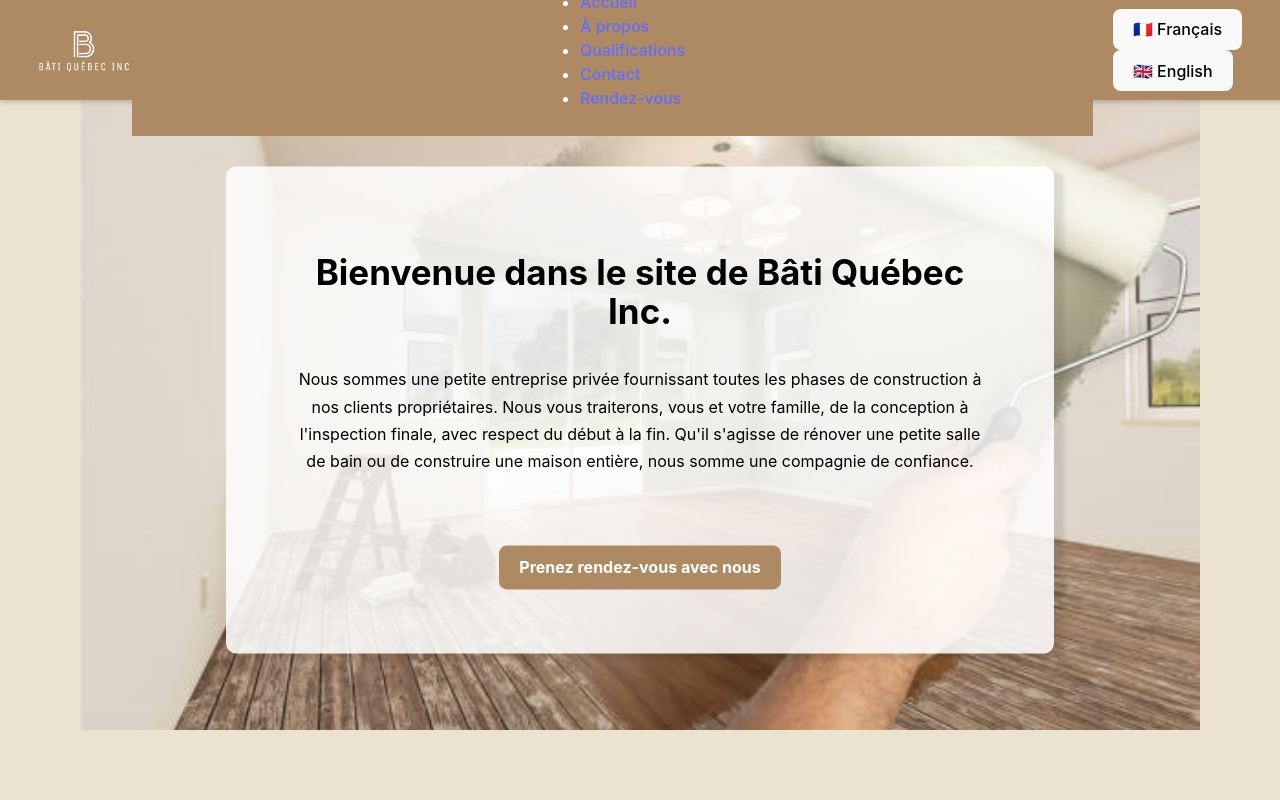
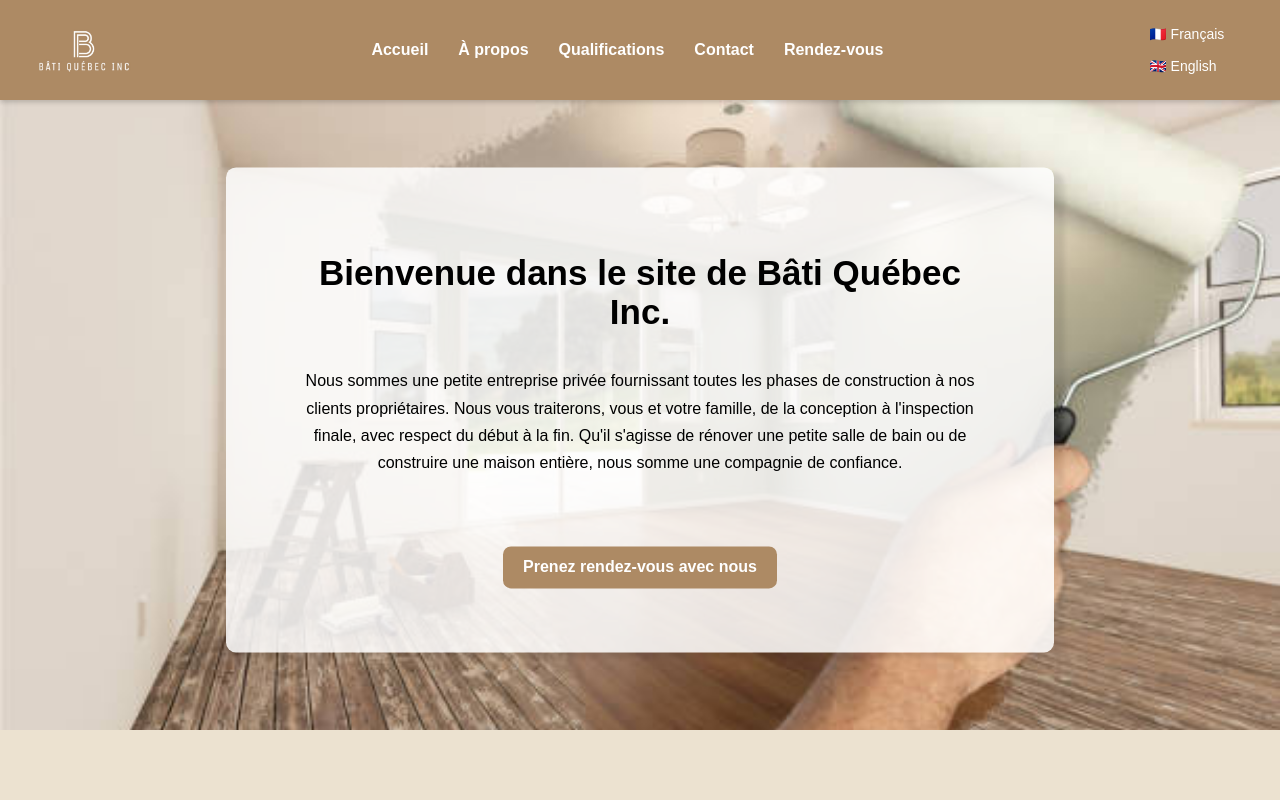
Before and after one commit to MyriamAssam/bati, a React (Vite) app: page / in a window 1280 px wide. Shown: the top 800 px of the page. Built offline with nearby package versions, Linux system fonts and the light colour scheme.

Commit message:
Ajustement style

```diff
--- a/src/App.css
+++ b/src/App.css
@@ -7,12 +7,10 @@
 
 html,
 body {
-  display: flex;
-  flex-direction: column;
-  min-height: 100vh;
   margin: 0;
   padding: 0;
   background-color: #ECE2D0;
+  font-family: Arial, sans-serif;
 }
 
 @keyframes fadeInAnimation {
@@ -37,7 +35,124 @@
   position: relative;
 }
 
+/* ✅ Ajustement global */
+html,
+body {
+  margin: 0;
+  padding: 0;
+  background-color: #ECE2D0;
+  font-family: Arial, sans-serif;
+}
+
 /* ✅ Correction du Header */
+.header {
+  background-color: #AD8A64;
+  color: white;
+  padding: 10px 20px;
+  display: flex;
+  align-items: center;
+  justify-content: space-between;
+  width: 100%;
+  position: fixed;
+  top: 0;
+  left: 0;
+  right: 0;
+  z-index: 1000;
+  height: 80px;
+  box-shadow: 0px 2px 5px rgba(0, 0, 0, 0.1);
+}
+
+/* ✅ Logo */
+.logo-container {
+  display: flex;
+  align-items: center;
+}
+
+.logo {
+  height: 50px;
+  width: auto;
+}
+
+/* ✅ Navigation */
+.nav {
+  display: flex;
+  align-items: center;
+}
+
+.menu-list {
+  display: flex;
+  list-style: none;
+  padding: 0;
+  margin: 0;
+}
+
+.menu-list li {
+  padding: 10px 15px;
+}
+
+.menu-list a {
+  color: white;
+  text-decoration: none;
+  font-size: 16px;
+  font-weight: bold;
+}
+
+.menu-list a:hover {
+  text-decoration: underline;
+}
+
+/* ✅ Bouton Langue */
+.language-switcher button {
+  background: none;
+  border: none;
+  font-size: 14px;
+  cursor: pointer;
+  margin-left: 10px;
+  color: white;
+}
+
+/* ✅ Menu Burger sur Mobile */
+.menu-button {
+  display: none;
+  background: none;
+  border: none;
+  font-size: 24px;
+  cursor: pointer;
+  color: white;
+}
+
+/* ✅ Responsive */
+@media (max-width: 768px) {
+  .menu-button {
+    display: block;
+  }
+
+  .nav {
+    display: none;
+    position: absolute;
+    top: 80px;
+    left: 0;
+    width: 100%;
+    background-color: #AD8A64;
+    flex-direction: column;
+    padding: 20px 0;
+    text-align: center;
+  }
+
+  .menu-open {
+    display: flex !important;
+  }
+
+  .menu-list {
+    flex-direction: column;
+  }
+
+  .menu-list li {
+    padding: 12px;
+  }
+}
+
+
 header {
   background-color: #AD8A64;
   color: white;
@@ -67,9 +182,7 @@
   margin-left: 10px;
 }
 
-/* ✅ Correction du Menu Desktop */
-/* ✅ Assurez-vous que le menu ne se coupe pas sur mobile */
-/* ✅ Correction du Menu */
+
 nav {
   display: flex;
   flex-wrap: wrap;
--- a/src/Header.jsx
+++ b/src/Header.jsx
@@ -1,32 +1,38 @@
+import { useState } from "react";
 import { Suspense } from "react";
 import { useTranslation } from "react-i18next";
 import { Link } from "react-router-dom";
 
 const Header = () => {
     const { t, i18n } = useTranslation();
+    const [menuOpen, setMenuOpen] = useState(false);
 
     if (!t) {
-        return <div>Loading...</div>; // ✅ Évite l'erreur si `useContext` est null
+        return <div>Loading...</div>;
     }
 
     return (
         <Suspense fallback={<div>Loading...</div>}>
-            <header>
+            <header className="header">
                 <div className="logo-container">
                     <img src="/images/logoBati.jpg" alt="Logo" className="logo" />
                 </div>
 
-                <nav>
-                    <ul>
-                        <li><Link to="/">{t("home")}</Link></li>
-                        <li><Link to="/about">{t("A_propos")}</Link></li>
-                        <li><Link to="/qualifications">Qualifications</Link></li>
-                        <li><Link to="/contact">Contact</Link></li>
-                        <li><Link to="/rdv">{t("rdv")}</Link></li>
+                <button className="menu-button" onClick={() => setMenuOpen(!menuOpen)}>
+                    ☰
+                </button>
+
+                <nav className={`nav ${menuOpen ? "menu-open" : ""}`}>
+                    <ul className="menu-list">
+                        <li><Link to="/" onClick={() => setMenuOpen(false)}>{t("home")}</Link></li>
+                        <li><Link to="/about" onClick={() => setMenuOpen(false)}>{t("A_propos")}</Link></li>
+                        <li><Link to="/qualifications" onClick={() => setMenuOpen(false)}>Qualifications</Link></li>
+                        <li><Link to="/contact" onClick={() => setMenuOpen(false)}>Contact</Link></li>
+                        <li><Link to="/rdv" onClick={() => setMenuOpen(false)}>{t("rdv")}</Link></li>
                     </ul>
                 </nav>
 
-                <div style={{ marginLeft: "20px" }}>
+                <div className="language-switcher">
                     <button onClick={() => i18n.changeLanguage("fr")}>🇫🇷 Français</button>
                     <button onClick={() => i18n.changeLanguage("en")}>🇬🇧 English</button>
                 </div>
--- a/src/i18n.js
+++ b/src/i18n.js
@@ -20,6 +20,6 @@
         },
     });
 
-console.log("✅ i18n initialized:", i18n.language); // Test si i18n est bien chargé
+console.log("✅ i18n initialized:", i18n.language);
 
 export default i18n;
--- a/src/locales/en.json
+++ b/src/locales/en.json
@@ -53,7 +53,7 @@
     "qualifications28": "17.2 Telephone Intercommunication and Surveillance",
     "questions": "Questions?",
     "contactfooter": "Contact us",
-    "copyright": "© 2024 Bâti Québec Inc. Tous droits réservés.",
+    "copyright": "© 2024 Bâti Québec Inc. All rights reserved.",
     "home": "Home",
     "rdv": "Appointment"
 }
--- a/src/locales/fr.json
+++ b/src/locales/fr.json
@@ -51,7 +51,7 @@
     "qualifications28": "17.2 Intercommunication téléphonie et surveillance",
     "questions": "Des questions?",
     "contactfooter": "Contactez-nous",
-    "copyright": "© 2024 Bâti Québec Inc. All rights reserved.",
+    "copyright": "© 2024 Bâti Québec Inc. Tous droits réservés.",
     "home": "Accueil",
     "rdv": "Rendez-vous"
 }
```
